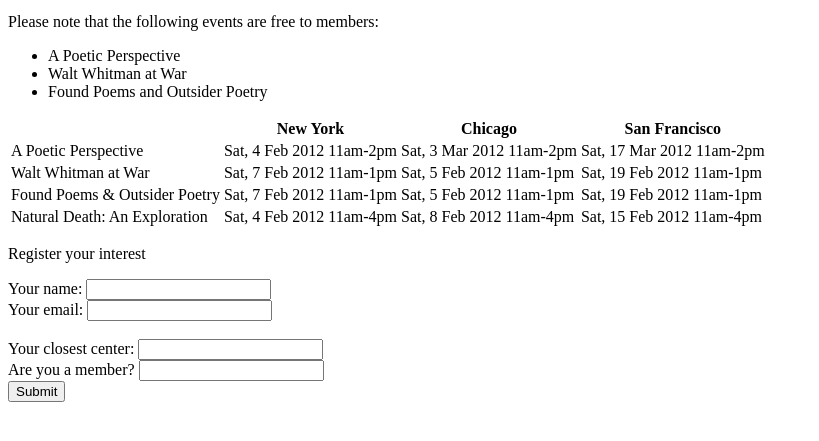
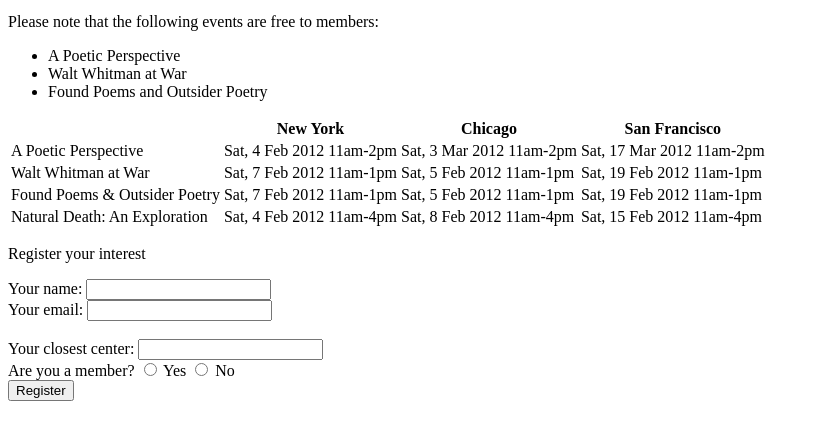
Before and after one commit to Bonny4/praktika-1-diena, a plain HTML site: page index.html in a window 1280 px wide. Shown: the part 101-542 px from the top of the page, without its empty margins (0-819 px from the left). Drawn offline with Linux system fonts and the light colour scheme.

Commit message:
form member update

```diff
--- a/index.html
+++ b/index.html
@@ -61,9 +61,12 @@
         <label for="location">Your closest center:</label>
         <input type="text" id="location" name="location"><br>
         <label for="member">Are you a member?</label>
-        <input type="text" id="member" name="member"><br>
+        <input type="radio" id="yes" name="member" value="yes">
+        <label for="yes">Yes</label>
+        <input type="radio" id="no" name="member" value="no">
+        <label for="no">No</label><br>
 
-        <input type="submit" value="Submit">
+        <input type="submit" value="Register">
       </form>
     </div>
 </body>
```
